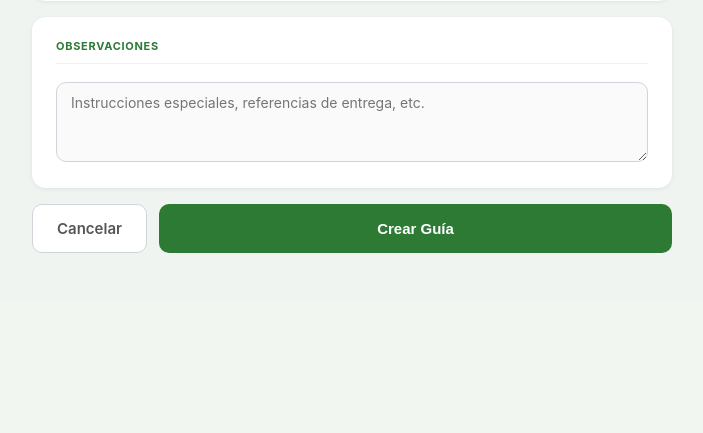
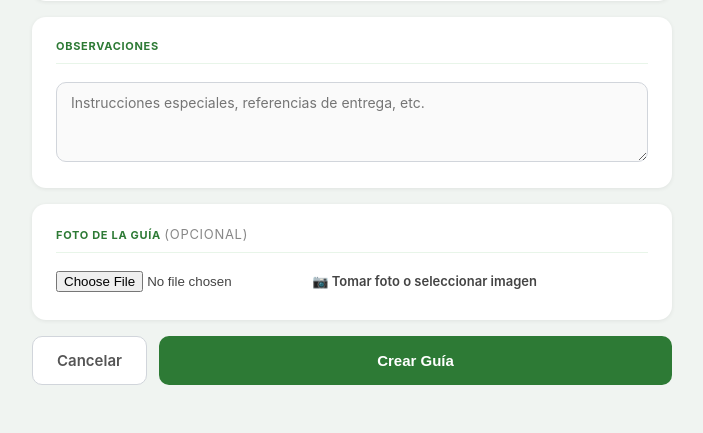
Before and after one commit to mrGoonies/tracking_guide, a Django app: page /guias/nueva/ in a window 1280 px wide. Shown: the part 1102-1535 px from the top of the page, without its empty margins (288-991 px from the left). Before the commit the page ends 1355 px from the top, so only its background shows below. Run offline with Django 5.2, Linux system fonts and the light colour scheme; the visitor is signed in with stand-in values (Sample User, id 1); data comes from the database, SQL or seed files in the repository; data that the repository does not hold is empty.

Commit message:
feat: modificando subida de imagenes (inicio y final del proceso)

```diff
--- a/guides/forms.py
+++ b/guides/forms.py
@@ -34,6 +34,12 @@ class CreateDispatchGuideForm(forms.ModelForm):
             'placeholder': 'Nombre completo',
             'class': 'form-input'
         })
+    )
+
+    foto_emision = forms.ImageField(
+        label='Foto de la guía (emisión)',
+        required=False,
+        widget=forms.FileInput(attrs={'accept': 'image/*', 'capture': 'environment', 'class': 'form-input'})
     )
 
     class Meta:
@@ -89,7 +95,7 @@ class UpdateGuideStateForm(forms.Form):
 
     evidencia_foto = forms.ImageField(
         label='Evidencia Fotográfica',
-        required=True,
+        required=False,
         widget=forms.FileInput(attrs={'accept': 'image/*', 'capture': 'environment', 'class': 'form-input'})
     )
 
--- a/guides/templates/guides/create_guide.html
+++ b/guides/templates/guides/create_guide.html
@@ -359,7 +359,7 @@
         </div>
         {% endif %}
 
-        <form method="post" id="guideForm">
+        <form method="post" enctype="multipart/form-data" id="guideForm">
             {% csrf_token %}
 
             <!-- Cliente -->
@@ -508,6 +508,24 @@
                 </div>
             </div>
 
+            <!-- Foto de emisión -->
+            <div class="section">
+                <div class="section-title">Foto de la Guía <span style="font-weight:400; font-size:13px; color:#888;">(opcional)</span></div>
+                <div class="field">
+                    <label class="file-label" for="id_foto_emision">
+                        <input type="file" id="id_foto_emision" name="foto_emision"
+                               accept="image/*" capture="environment"
+                               onchange="onFotoEmision(this)">
+                        <span class="photo-icon">📷</span>
+                        <span class="photo-label-title">Tomar foto o seleccionar imagen</span>
+                        <span id="fotoEmisionName" style="font-size:12px; color:#2d7a35; margin-top:4px;"></span>
+                    </label>
+                    {% if form.foto_emision.errors %}
+                    <div class="field-error">{{ form.foto_emision.errors.0 }}</div>
+                    {% endif %}
+                </div>
+            </div>
+
             <!-- Acciones -->
             <div class="actions">
                 <a href="{% url 'hub' %}" class="btn-cancel">Cancelar</a>
@@ -518,6 +536,11 @@
     </div>
 
     <script>
+        function onFotoEmision(input) {
+            const label = document.getElementById('fotoEmisionName');
+            label.textContent = input.files.length ? input.files[0].name : '';
+        }
+
         const rutInput       = document.getElementById('rut');
         const btnSearch      = document.getElementById('btnSearch');
         const loading        = document.getElementById('loading');
--- a/guides/views.py
+++ b/guides/views.py
@@ -228,7 +228,7 @@ def create_guide(request):
     admin_session = request.user.is_staff or is_coordinador(request.user)
 
     if request.method == 'POST':
-        form = CreateDispatchGuideForm(request.POST, admin_session=admin_session)
+        form = CreateDispatchGuideForm(request.POST, request.FILES, admin_session=admin_session)
 
         rut = request.POST.get('rut', '').strip()
         direccion_entrega = request.POST.get('direccion_entrega', '').strip()
@@ -269,6 +269,7 @@ def create_guide(request):
             GuideStage.objects.create(
                 guia=guide,
                 estado='emitida',
+                foto=form.cleaned_data.get('foto_emision'),
                 observaciones='Guía emitida en el sistema'
             )
 
@@ -337,23 +338,26 @@ def guide_detail(request, guide_id):
         form = UpdateGuideStateForm(request.POST, request.FILES)
         if form.is_valid():
             nuevo_estado = form.cleaned_data['nuevo_estado']
-            evidencia_foto = form.cleaned_data['evidencia_foto']
+            evidencia_foto = form.cleaned_data.get('evidencia_foto')
             notas = form.cleaned_data.get('notas', '')
 
-            GuideStage.objects.create(
-                guia=guide,
-                estado=nuevo_estado,
-                foto=evidencia_foto,
-                observaciones=notas
-            )
+            if nuevo_estado in ('entregada', 'rechazada') and not evidencia_foto:
+                form.add_error('evidencia_foto', 'La foto es obligatoria al marcar como entregada o rechazada.')
+            else:
+                GuideStage.objects.create(
+                    guia=guide,
+                    estado=nuevo_estado,
+                    foto=evidencia_foto,
+                    observaciones=notas
+                )
 
-            guide.estado = nuevo_estado
-            if nuevo_estado in ['entregada', 'rechazada'] and not guide.fecha_envio:
-                guide.fecha_envio = timezone.localdate()
-            guide.save()
+                guide.estado = nuevo_estado
+                if nuevo_estado in ['entregada', 'rechazada'] and not guide.fecha_envio:
+                    guide.fecha_envio = timezone.localdate()
+                guide.save()
 
-            messages.success(request, f'✓ Estado actualizado a "{guide.get_estado_display()}"')
-            return redirect('guide_detail', guide_id=guide.id)
+                messages.success(request, f'✓ Estado actualizado a "{guide.get_estado_display()}"')
+                return redirect('guide_detail', guide_id=guide.id)
     else:
         form = UpdateGuideStateForm()
 
```
Also changed, not shown: guides/templates/guides/guide_detail.html (+20 -2 lines), guides/templates/guides/transportista_guide_detail.html (+19 -1 lines).
